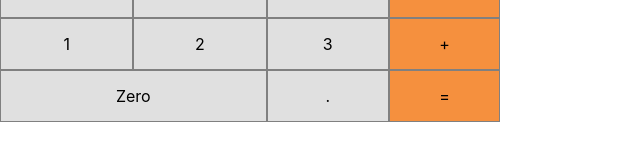
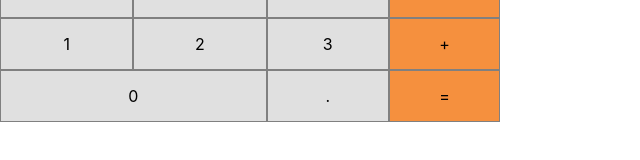
Before and after one commit to Mahamadou-Nouridine/math-magicians, a React (Create React App) app: page / in a window 1280 px wide. Shown: the part 190-350 px from the top of the page, without its empty margins (0-640 px from the left). Built offline with nearby package versions, Linux system fonts and the light colour scheme.

Commit message:
Replace zero to 0

```diff
--- a/src/components/calculator.jsx
+++ b/src/components/calculator.jsx
@@ -25,7 +25,7 @@ const Calculator = () => (
       <div>3</div>
       <div className="orange">+</div>
       {/* Numbers */}
-      <div className="zero">Zero</div>
+      <div className="zero">0</div>
       <div>.</div>
       <div className="orange">=</div>
     </div>
```
